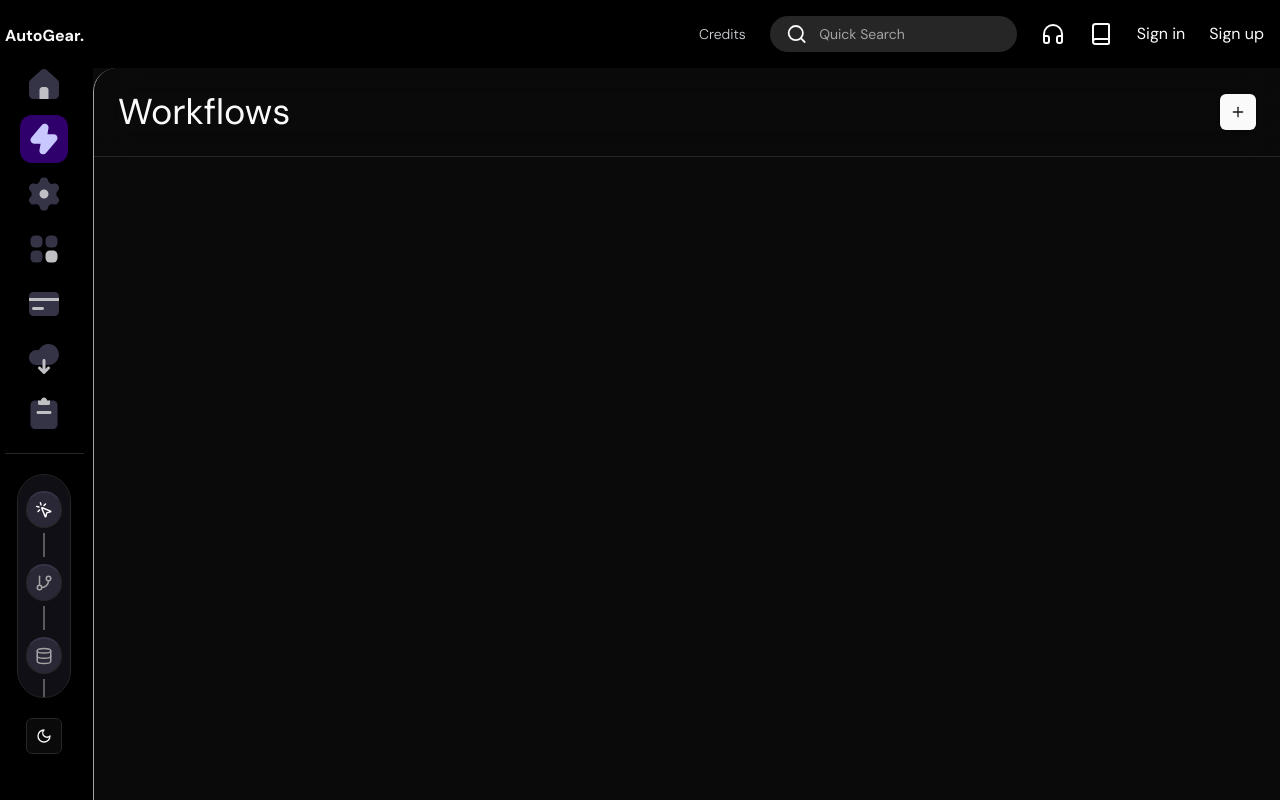
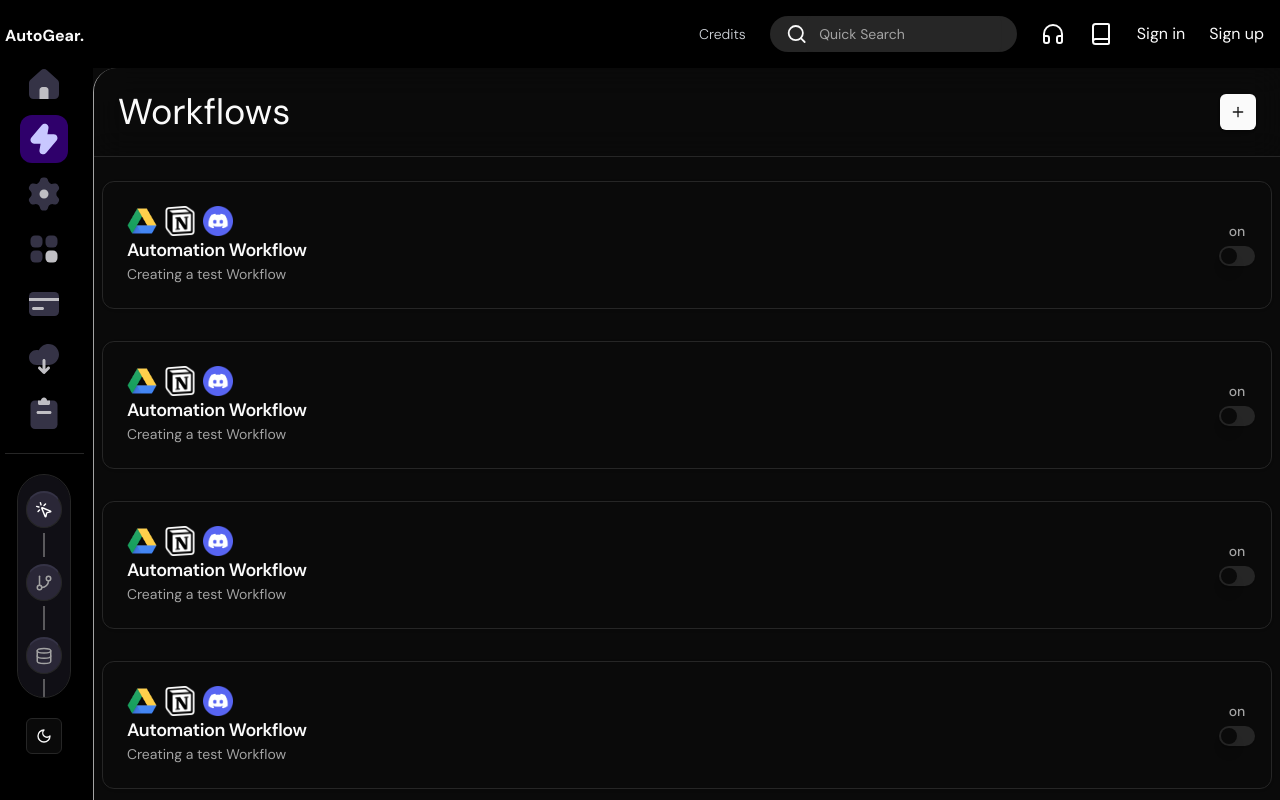
Before and after one commit to ShivanshTripathi247/autogear, a Next.js app: page /workflows in a window 1280 px wide. Built offline with nearby package versions, Linux system fonts and the light colour scheme; no server answers.

Commit message:
workflows 1.1

```diff
--- /dev/null
+++ b/app/(main)/(pages)/workflows/_components/index.tsx
@@ -0,0 +1,21 @@
+import React from 'react';
+import Workflow from './workflow';
+
+type Props = {};
+
+const Workflows = (props: Props) => {
+  return (
+    <div className="relative flex flex-col gap-4">
+      <section className="flex flex-col m-2">
+        <Workflow
+          description="Creating a test Workflow"
+          id="eowhf0392"
+          name="Automation Workflow"
+          publish={true} // Replace with the appropriate value
+        />
+      </section>
+    </div>
+  );
+};
+
+export default Workflows;
--- /dev/null
+++ b/app/(main)/(pages)/workflows/_components/workflow.tsx
@@ -0,0 +1,70 @@
+import { Card, CardDescription, CardHeader, CardTitle } from '@/components/ui/card'
+import { Label } from '@/components/ui/label'
+import { Switch } from '@/components/ui/switch'
+import Image from 'next/image'
+import Link from 'next/link'
+import React from 'react'
+
+type Props = {
+    name: string
+    description: string
+    id: string
+    publish: boolean | null
+}
+
+const workflow = ({ description, id, name, publish }: Props) => {
+ //Challenge
+ //WIR DB
+    return (
+    <Card className='flex w-full items-center justify-between'>
+        <CardHeader className='flex flex-col gap-4'>
+            <Link href={`/workflows/editor/${id}`}>
+            <div className='flex flex-row gap-2'>
+                <Image
+                src='/googleDrive.png'
+                alt='Google Drive'
+                height={30}
+                width={30}
+                className='object-contain'
+                />
+                <Image
+                src='/notion.png'
+                alt='Notion'
+                height={30}
+                width={30}
+                className='object-contain'
+                />
+                <Image
+                src='/discord.png'
+                alt='Discord'
+                height={30}
+                width={30}
+                className='object-contain'
+                />
+            </div>
+            <div>
+                <CardTitle className='text-lg'>
+                    {name}
+                </CardTitle>
+                <CardDescription>
+                    {description}
+                </CardDescription>
+            </div>
+            </Link>
+        </CardHeader>
+        <div className='flex flex-col items-center gap-2 p-4'>
+            <Label htmlFor='airplane-mode'
+            className='text-muted-foreground'>
+                on
+            </Label>
+            <Switch
+            id='airplane-mode'
+            // onClick={onPublishFlow}
+            // defaultChecked={publish}
+            />
+        </div>
+    </Card>
+  )
+}
+
+export default workflow
--- /dev/null
+++ b/app/(main)/(pages)/workflows/editor/[editorId]/page.tsx
@@ -0,0 +1,13 @@
+import React from 'react'
+
+type Props = {}
+
+const Page = (props: Props) => {
+  return (
+<div className='h-full'>
+    <EditorProvider></EditorProvider>
+</div>
+  )
+}
+
+export default Page
--- /dev/null
+++ b/app/(main)/(pages)/workflows/editor/page.tsx
@@ -0,0 +1,11 @@
+import React from 'react'
+
+type Props = {}
+
+const Page = (props: Props) => {
+  return (
+    <div>Page</div>
+  )
+}
+
+export default Page
--- a/app/(main)/(pages)/workflows/page.tsx
+++ b/app/(main)/(pages)/workflows/page.tsx
@@ -1,17 +1,25 @@
 import React from 'react'
 import WorkflowButton from './_components/workflow-button'
+import Workflows from './_components'
 
 type Props = {}
 
 const WorkflowsPage = (props: Props) => {
   return (
+    <>
     <div className='flex flex-col gap-4 relative'>
         <h1 className='text-4xl sticky top-0 z-[10] p-6 bg-background/50
         backdrop-blur-lg flex items-center border-b justify-between'>
             Workflows
             <WorkflowButton/>
         </h1>
+        <Workflows/>
+        <Workflows/>
+        <Workflows/>
+        <Workflows/>
+        <Workflows/>
     </div>
+    </>
   )
 }
 
--- /dev/null
+++ b/components/ui/switch.tsx
@@ -0,0 +1,29 @@
+"use client"
+
+import * as React from "react"
+import * as SwitchPrimitives from "@radix-ui/react-switch"
+
+import { cn } from "@/lib/utils"
+
+const Switch = React.forwardRef<
+  React.ElementRef<typeof SwitchPrimitives.Root>,
+  React.ComponentPropsWithoutRef<typeof SwitchPrimitives.Root>
+>(({ className, ...props }, ref) => (
+  <SwitchPrimitives.Root
+    className={cn(
+      "peer inline-flex h-5 w-9 shrink-0 cursor-pointer items-center rounded-full border-2 border-transparent shadow-sm transition-colors focus-visible:outline-none focus-visible:ring-2 focus-visible:ring-ring focus-visible:ring-offset-2 focus-visible:ring-offset-background disabled:cursor-not-allowed disabled:opacity-50 data-[state=checked]:bg-primary data-[state=unchecked]:bg-input",
+      className
+    )}
+    {...props}
+    ref={ref}
+  >
+    <SwitchPrimitives.Thumb
+      className={cn(
+        "pointer-events-none block h-4 w-4 rounded-full bg-background shadow-lg ring-0 transition-transform data-[state=checked]:translate-x-4 data-[state=unchecked]:translate-x-0"
+      )}
+    />
+  </SwitchPrimitives.Root>
+))
+Switch.displayName = SwitchPrimitives.Root.displayName
+
+export { Switch }
--- a/package.json
+++ b/package.json
@@ -19,6 +19,7 @@
     "@radix-ui/react-label": "^2.1.1",
     "@radix-ui/react-separator": "^1.1.1",
     "@radix-ui/react-slot": "^1.1.1",
+    "@radix-ui/react-switch": "^1.1.3",
     "@radix-ui/react-tooltip": "^1.1.7",
     "@tsparticles/engine": "^3.8.1",
     "@tsparticles/react": "^3.0.0",
```
Also changed, not shown: providers/editor-provider.tsx (added), 1 other file (tests, documents, lock files or other folders).
